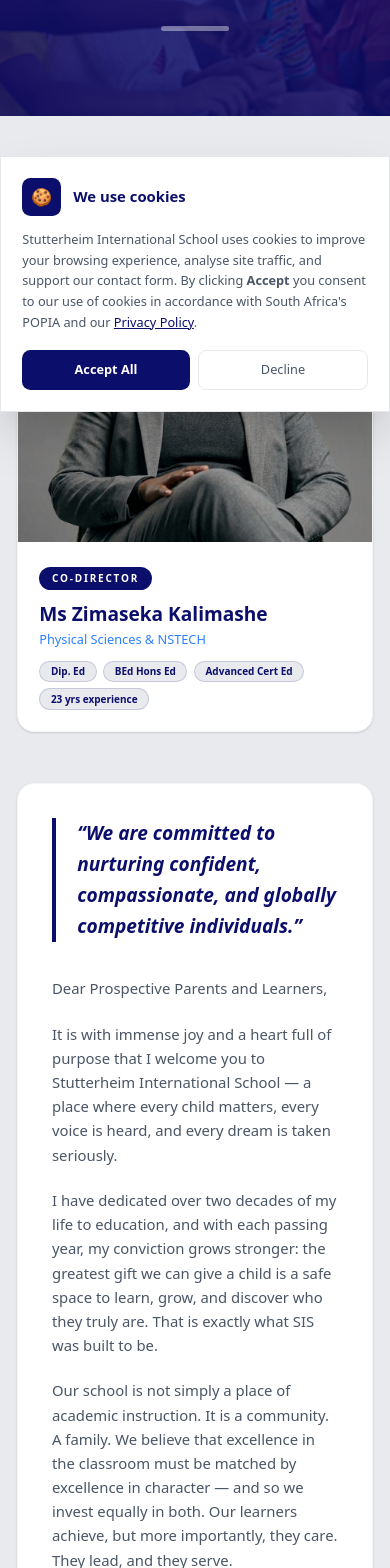
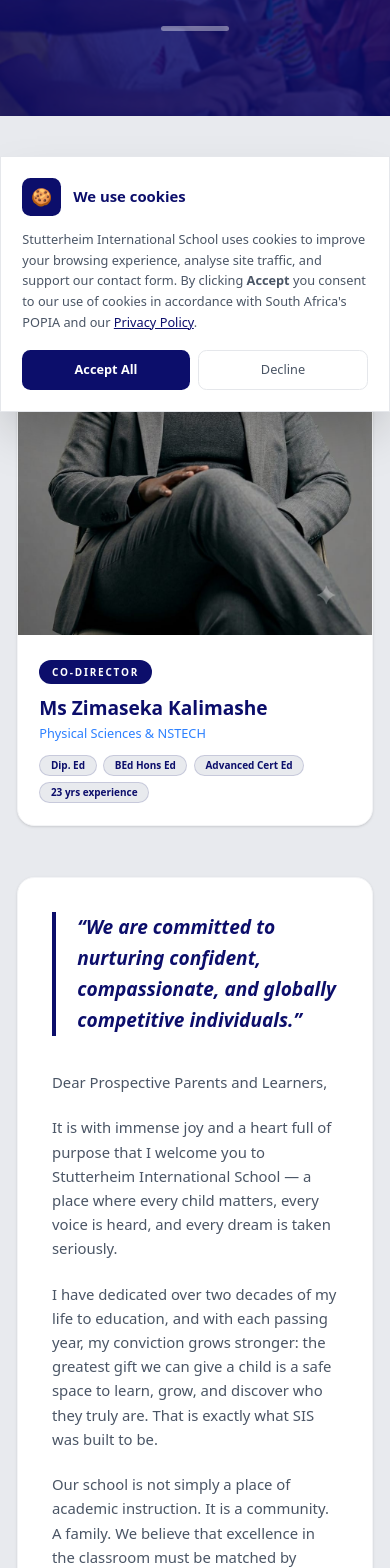
Before and after one commit to qzenta/stutterheim-school, a Next.js app: page /welcome in a window 390 px wide. Shown: the part 432-2000 px from the top of the page. Built offline with nearby package versions, Linux system fonts and the light colour scheme.

Commit message:
Welcome: equalise photo and letter height — photo stretches to match content
Co-Authored-By: Claude Sonnet 4.6 <noreply@anthropic.com>

```diff
--- a/src/app/welcome/page.tsx
+++ b/src/app/welcome/page.tsx
@@ -39,12 +39,12 @@ export default function WelcomePage() {
       {/* Welcome content */}
       <section className="py-20 px-4 bg-[#E8EAEE]">
         <div className="max-w-4xl mx-auto">
-          <div className="flex flex-col lg:flex-row gap-12 items-start">
+          <div className="flex flex-col lg:flex-row gap-12 items-stretch">
 
             {/* Director photo + credentials */}
-            <FadeIn className="lg:w-72 shrink-0">
-              <div className="bg-white rounded-2xl shadow-sm border border-gray-100 overflow-hidden">
-                <div className="h-80 overflow-hidden">
+            <FadeIn className="lg:w-72 shrink-0 flex flex-col">
+              <div className="bg-white rounded-2xl shadow-sm border border-gray-100 overflow-hidden flex flex-col flex-1">
+                <div className="flex-1 min-h-0 overflow-hidden">
                   {/* eslint-disable-next-line @next/next/no-img-element */}
                   <img
                     src="/extra-images/zimaseka-kalimashe.jpg"
@@ -74,8 +74,8 @@ export default function WelcomePage() {
             </FadeIn>
 
             {/* Welcome letter */}
-            <FadeIn delay={100} className="flex-1">
-              <div className="bg-white rounded-2xl shadow-sm border border-gray-100 p-8 lg:p-10">
+            <FadeIn delay={100} className="flex-1 flex flex-col">
+              <div className="bg-white rounded-2xl shadow-sm border border-gray-100 p-8 lg:p-10 flex-1">
                 {/* Opening quote */}
                 <blockquote className="border-l-4 border-[#0C0E6B] pl-5 mb-8">
                   <p className="text-[#0C0E6B] text-lg font-semibold italic leading-relaxed">
```
